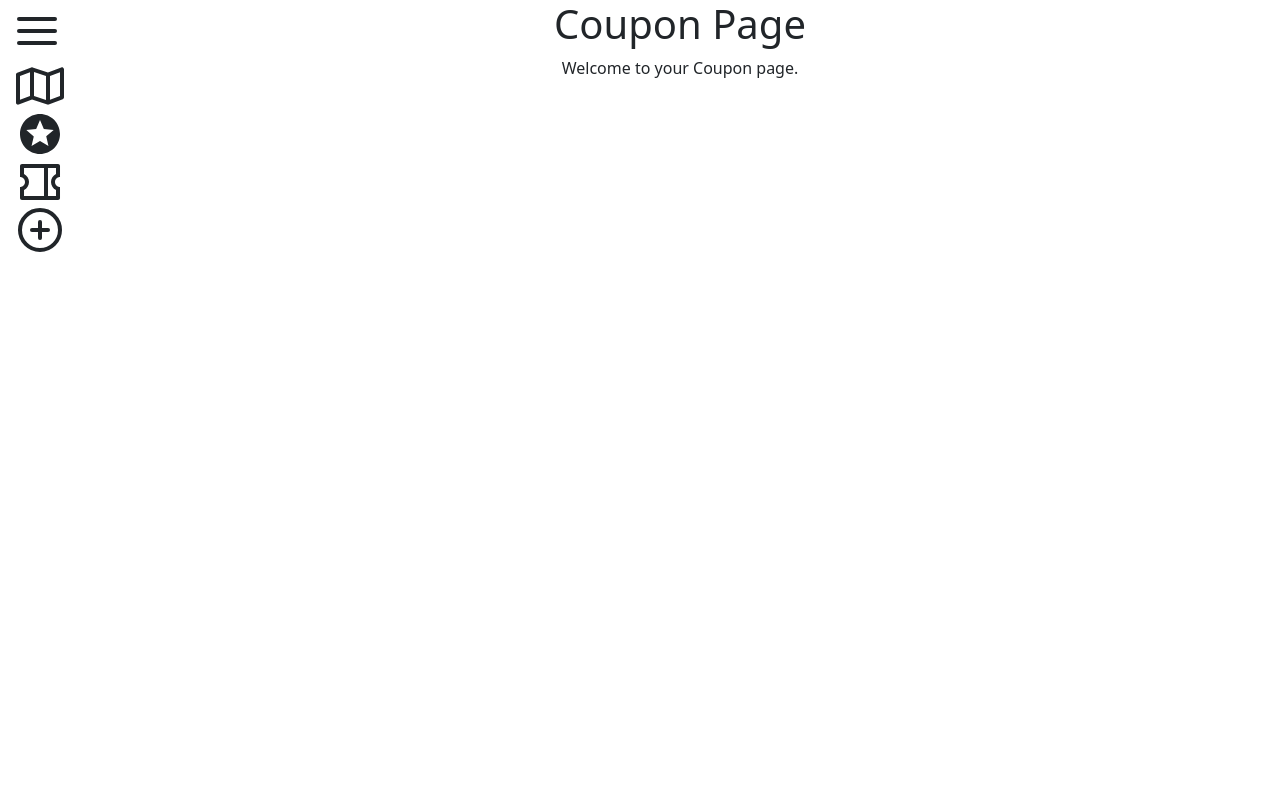
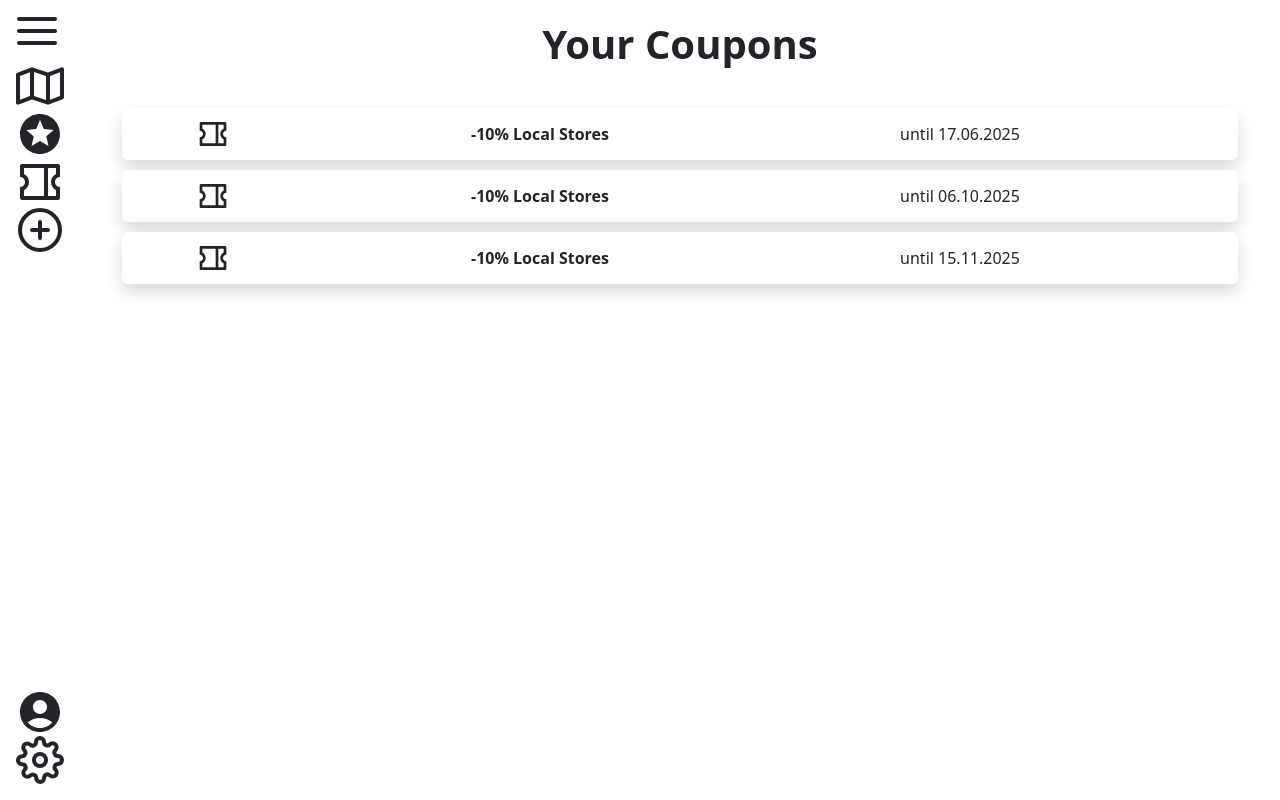
Before and after one commit to 12209123/FloodAssistReactApp, a React (Vite) app: page /coupons in a window 1280 px wide. Built offline with nearby package versions, Linux system fonts and the light colour scheme.

Commit message:
added coupondetail and coupon page

```diff
--- a/src/App.tsx
+++ b/src/App.tsx
@@ -11,6 +11,7 @@ import Account from "./pages/Account";
 import Settings from "./pages/Settings";
 import CustomNavbar from "./CustomNavbar";
 import Emergency from "./pages/Emergency";
+import CouponDetail from "./pages/CouponDetail";
 
 function App() {
   return (
@@ -20,6 +21,7 @@ function App() {
           <Route path="/" element={<Discover onPositionSelect={() => {}} />} />
           <Route path="/currentTask" element={<CurrentTask />} />
           <Route path="/coupons" element={<Coupons />} />
+          <Route path="/couponDetail" element={<CouponDetail />} />
           <Route path="/createTask" element={<CreateTask />} />
           <Route path="/account" element={<Account />} />
           <Route path="/settings" element={<Settings />} />
--- a/src/CustomNavbar.tsx
+++ b/src/CustomNavbar.tsx
@@ -7,6 +7,8 @@ import { FaRegMap } from "react-icons/fa6";
 import { FiPlusCircle } from "react-icons/fi";
 import { MdStars } from "react-icons/md";
 import { Link } from 'react-router-dom';
+import { MdAccountCircle } from "react-icons/md";
+import { FiSettings } from "react-icons/fi";
 
 
 const CustomNavbar = ({ children }: { children: ReactNode }) => {
@@ -21,12 +23,16 @@ const CustomNavbar = ({ children }: { children: ReactNode }) => {
     { icon: <MdStars size="3em"/>, label: 'Current Task', path: '/currentTask'},
     { icon: <RiCoupon2Line size="3em"/>, label: 'Coupons', path: '/coupons'},
     { icon: <FiPlusCircle size="3em"/>, label: 'Create Task', path: '/createTask'},
+    { icon: <MdAccountCircle size="3em"/>, label: 'Account', path: '/account'},
+    { icon: <FiSettings size="3em"/>, label: 'Settings', path: '/settings'},
   ];
 
   return (
     <Container fluid className="d-flex vh-100 p-0">
       <Col
         xs="auto"
+        style={{ display: 'flex', flexDirection: 'column', paddingBottom:"1em"}}
+
       >
         <Row>
           <Col xs="auto">
@@ -40,7 +46,7 @@ const CustomNavbar = ({ children }: { children: ReactNode }) => {
         </Row>
 
           {menuItems.map((item, index) => (
-              <Row as={Link} to={item.path} className="text-decoration-none text-dark">
+              <Row as={Link} to={item.path} className="text-decoration-none text-dark" style={item.label === "Account" ? { marginTop: "auto" } : undefined} onClick={toggleSidebar} >
                 <Col xs={3} style={{marginLeft:"1em", marginRight:"1em"}}>{item.icon}</Col>
                 {isExpanded && <Col xs="auto" className="d-flex align-items-center">{item.label}</Col>}
               </Row>
--- a/src/index.css
+++ b/src/index.css
@@ -1,5 +1,8 @@
+@import url('https://fonts.googleapis.com/css2?family=Roboto:wght@400;700&display=swap');
+
+
 :root {
-  font-family: Inter, system-ui, Avenir, Helvetica, Arial, sans-serif;
+  font-family: Roboto, system-ui, Avenir, Helvetica, Arial, sans-serif;
   line-height: 1.5;
   font-weight: 400;
 
--- /dev/null
+++ b/src/pages/CouponDetail.tsx
@@ -0,0 +1,12 @@
+import React from 'react';
+
+const CouponDetail: React.FC = () => {
+  return (
+    <div>
+      <h1>CouponDetail Page</h1>
+      <p>Welcome to your account page.</p>
+    </div>
+  );
+};
+
+export default CouponDetail;
--- a/src/pages/Coupons.tsx
+++ b/src/pages/Coupons.tsx
@@ -1,11 +1,37 @@
 import React from 'react';
+import { Card, Col, Container, ListGroup, Row } from 'react-bootstrap';
+import { RiCoupon2Line } from 'react-icons/ri';
+import { Link } from 'react-router-dom';
+
+
+const couponsData = [
+  { id: 1, description: "-10% Local Stores", date: "until 17.06.2025" },
+  { id: 2, description: "-10% Local Stores", date: "until 06.10.2025" },
+  { id: 3, description: "-10% Local Stores", date: "until 15.11.2025" },
+]
 
 const Coupons: React.FC = () => {
   return (
-    <div>
-      <h1>Coupon Page</h1>
-      <p>Welcome to your Coupon page.</p>
-    </div>
+    <Container style={{ marginTop: '20px' }}>
+      <h1 style={{fontWeight:"bold", marginBottom:"1em"}}>Your Coupons</h1>
+        {couponsData.map((item) => (
+            <Link to="/couponDetail" className="text-decoration-none text-dark">
+              <Card className="shadow border-0" style={{padding:"10px", marginBottom:"10px"}} key={item.id}>
+                <Row className="align-items-center">
+                  <Col xs={2}>
+                    <RiCoupon2Line size="2em"/>
+                  </Col>
+                  <Col xs={5}>
+                    <strong>{item.description}</strong>
+                  </Col>
+                  <Col xs={4}>
+                    {item.date}
+                  </Col>
+                </Row>
+              </Card>
+            </Link>
+        ))}
+    </Container>
   );
 };
 
```
